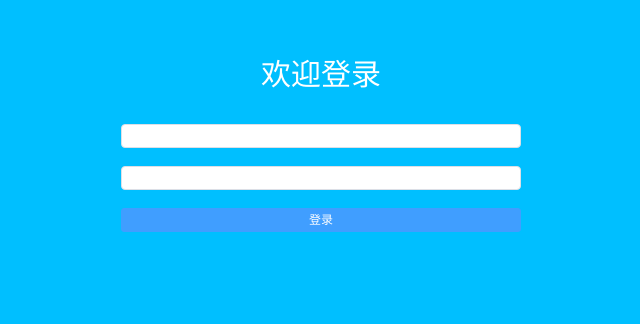
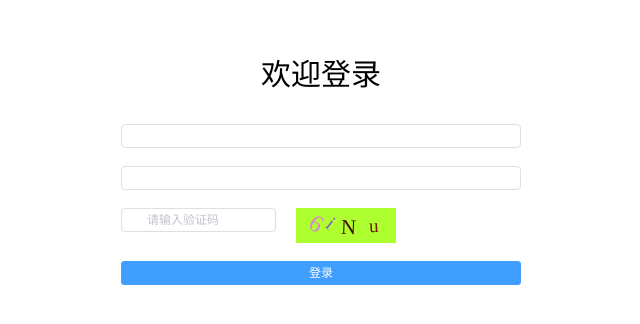
Before and after one commit to UW-GuangYu/Management-System, a Vue app in the folder vue/: page /login in a window 1280 px wide. Shown: the part 130-454 px from the top of the page, without its empty margins (319-959 px from the left). Built offline with nearby package versions, Linux system fonts and the light colour scheme.

Commit message:
新增登录界面的 验证码功能

```diff
--- /dev/null
+++ b/vue/src/components/ValidCode.vue
@@ -0,0 +1,85 @@
+<template>
+  <div class="ValidCode disabled-select"
+       :style="`width:${width}; height:${height}`"
+       @click="refreshCode">
+    <span
+      v-for="(item, index) in codeList"
+      :key="index"
+      :style="getStyle(item)">{{item.code}}</span>
+  </div>
+</template>
+
+<script>
+export default {
+  name: "ValidCode",
+  model:{
+    prop: 'value',
+    event: 'input'
+  },
+  props:{
+    width:{
+      type: String,
+      default: '100px'
+    },
+    height:{
+      type: String,
+      default: '35px'
+    },
+    length:{
+      type: Number,
+      default: 4
+    },
+  },
+  data(){
+    return{
+      codeList: []
+    }
+  },
+  watch:{
+    refresh(){
+      this.createCode()
+    }
+  },
+  mounted(){
+    this.createCode()
+  },
+  methods:{
+    refreshCode(){
+      this.createCode()
+    },
+    createCode(){
+      const len = this.length
+      const codeList = []
+      const chars = 'ABCDEFGHIJKLMNOPQRSTUVWXYZ0123456789abcdefghijklmnopqrstuvwxyz'
+      const charsLen = chars.length
+      //生成
+      for (let i = 0; i < len; i++){
+        const rgb = [Math.round(Math.random() * 220), Math.round(Math.random() * 240), Math.round(Math.random()) * 200]
+        codeList.push({
+          code: chars.charAt(Math.floor(Math.random() * charsLen)),
+          color: `rgb(${rgb})`,
+          fontSize: `${10 + (+[Math.floor(Math.random() * 10)] + 6)}px`,
+          padding: `${[Math.floor(Math.random() * 10)]}px`,
+          transform: `rotate(${Math.floor(Math.random() * 90) - Math.floor(Math.random() * 90)}deg)`
+        })
+      }
+      //指向
+      this.codeList = codeList
+      //将当前数据（制作好的验证码）派发出去
+      this.$emit('input', codeList.map(item => item.code).join(''))
+    },
+    getStyle(data){
+      return `color: ${data.color}; font-size: ${data.fontSize}; padding: ${data.padding}; transform: ${data.transform}`
+    }
+  }
+}
+</script>
+
+<style scoped>
+  .ValidCode{
+    display: flex;
+    background-color: greenyellow;
+    margin-left: 20px;
+    justify-content: center;
+  }
+</style>
--- a/vue/src/views/Login.vue
+++ b/vue/src/views/Login.vue
@@ -1,13 +1,19 @@
 <template>
-  <div style="width: 100%; height: 100vh; background-color: deepskyblue; overflow: hidden">
+  <div style="width: 100%; height: 100vh; background-color: white; overflow: hidden">
     <div style="width: 400px; margin: 150px auto">
-      <div style="color: white; font-size: 30px; text-align: center; padding: 30px 0">欢迎登录</div>
+      <div style="color: black; font-size: 30px; text-align: center; padding: 30px 0">欢迎登录</div>
       <el-form ref="form" :model="form" :rules="rules">
         <el-form-item prop="username">
           <el-input prefix-icon="el-icon-user-solid" v-model="form.username"></el-input>
         </el-form-item>
         <el-form-item prop="password">
           <el-input prefix-icon="el-icon-lock" v-model="form.password" show-password></el-input>
+        </el-form-item>
+        <el-form-item>
+          <div style="display: flex">
+            <el-input prefix-icon="el-icon-key" v-model="form.validCode" style="width:50%" placeholder="请输入验证码"></el-input>
+            <ValidCode @input="createValidCode" />
+          </div>
         </el-form-item>
         <el-form-item>
           <el-button style="width: 100%" type="primary" @click="login">登录</el-button>
@@ -19,9 +25,13 @@
 
 <script>
 import request from "@/utils/request";
+import ValidCode from "@/components/ValidCode";
 
 export default {
   name: "Login",
+  components: {
+    ValidCode
+  },
   data() {
     return {
       form: {},
@@ -40,7 +50,8 @@ export default {
             trigger: 'blur'
           }
         ]
-      }
+      },
+      realValidCode: ''
     }
   },
   created() {
@@ -48,8 +59,22 @@ export default {
   },
   methods: {
     login() {
-      this.$refs['form'].validate( (valid) => {
-        if(valid) {
+      this.$refs['form'].validate((valid) => {
+        if (valid) {
+          if (!this.form.validCode){
+            this.$messageBox({
+              type: "error",
+              message: "请输入验证码"
+            })
+            return
+          }
+          if (this.form.validCode.toLowerCase() !== this.realValidCode.toLowerCase()){
+            this.$messageBox({
+              type: "error",
+              message: "验证码错误"
+            })
+            return
+          }
           request.post("/user/login", this.form).then(res => {
             console.log(res)
             if (res.code === '0') {
@@ -58,7 +83,7 @@ export default {
                 message: "登录成功"
               })
               sessionStorage.setItem("user", JSON.stringify(res.data))   //缓存用户信息
-              this.$router.push("/")  //登录成功之后进行页面的跳转，跳到主页。
+              this.$router.push("/book")  //登录成功之后进行页面的跳转，跳到主页。
             } else {
               this.$messageBox({
                 type: "error",
@@ -68,6 +93,10 @@ export default {
           })
         }
       })
+    },
+    //接收验证码组件提交的 4位验证码
+    createValidCode(data){
+      this.realValidCode = data
     }
   }
 }
```
